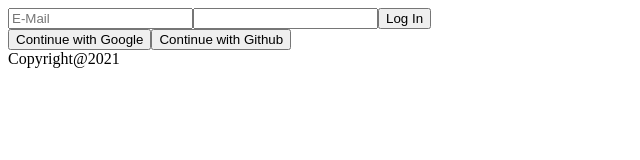
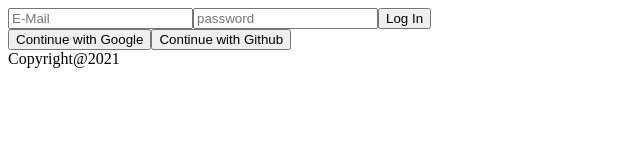
Before and after one commit to DevLeeYG/deployTwt, a React (Create React App) app: page /#/ in a window 1280 px wide. Shown: the top 160 px of the page, without its empty margins (0-640 px from the left). Built offline with nearby package versions, Linux system fonts and the light colour scheme.

Commit message:
login1set

```diff
--- a/src/Page/Auth.js
+++ b/src/Page/Auth.js
@@ -1,21 +1,52 @@
 //로그인 폼만들꺼
-import React from "react";
+import { useState } from "react";
 
 const Auth = () => {
+  const [eMail, setEmail] = useState("");
+  const [password, setPassword] = useState("");
+
+  const handleEmailChange = (e) => {
+    setEmail(e.target.value);
+    console.log(e.target.name);
+  };
+  const handlePasswordChange = (e) => {
+    setPassword(e.target.value);
+    console.log(e.target.name);
+  };
+  const onSubmit = (e) => {
+    e.preventDefault();
+  };
+
   return (
-    <div>
-      <from>
-        <input type="email" placeholder="E-Mail" required />
-        <input type="password" required />
+    <form>
+      <div onSubmit={onSubmit}>
+        <input
+          name="email"
+          value={eMail}
+          onChange={handleEmailChange}
+          type="email"
+          placeholder="E-Mail"
+          required
+        />
+
+        <input
+          name="password"
+          value={password}
+          placeholder="password"
+          onChange={handlePasswordChange}
+          type="password"
+          required
+        />
         <input type="submit" value="Log In" />
-      </from>
+      </div>
       <div>
         <button>Continue with Google</button>
         <button>Continue with Github</button>
       </div>
-    </div>
+    </form>
   );
 };
 
 export default Auth;
 //required 반드시 채워서 보내야되는 설정
+//로그인구현할때는 form 태그 추천
```
